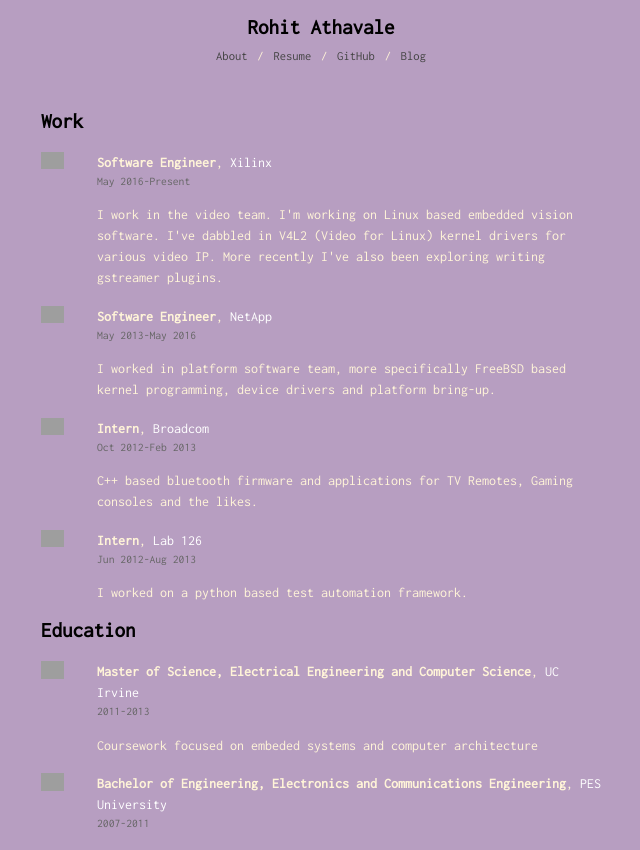
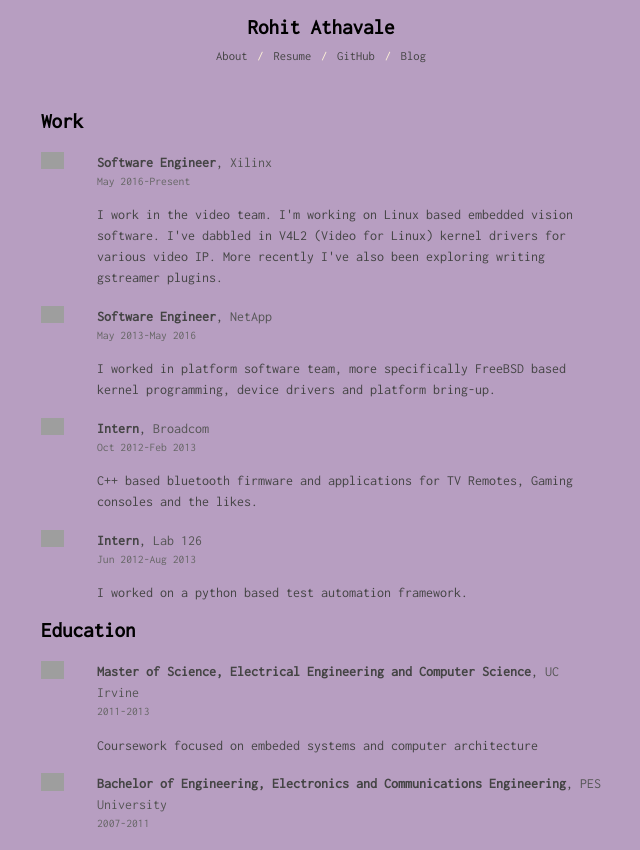
Before and after one commit to Rohit-Athavale/website-template, a plain HTML site: page resume.html in a window 1280 px wide. Shown: the top 850 px of the page, without its empty margins (319-959 px from the left). Drawn offline with Linux system fonts and the light colour scheme; grey boxes are pictures that could not be loaded.

Commit message:
index: css: Add comments and update colors for Resume

```diff
--- a/index.css
+++ b/index.css
@@ -14,16 +14,16 @@
     color:#FFF4D8;
     background-color:#B79EC1;
     }
+  /* Links */
   a{
     color:white;
     text-decoration:none
     }
+  /* Mouse hovering over a link */
   a:hover,a:focus{
     text-decoration:underline
     }
-  a.icon:hover,a.icon:focus{
-    text-decoration:none
-    }
+  /* h3, h4, h4, h5, h6 usage ??? */
   h1,h2,h3,h4,h5,h6{
     margin-bottom:.5rem;
     font-weight:bold;
@@ -47,11 +47,13 @@
       margin-top:1rem;
       font-size:1rem
       }
+	/* Paragraph  */
     p{
       margin-top:0;
       margin-bottom:1rem
 
       }
+	/* Code usage ?? */
     code{
       font-family:'Inconsolata',Courier,monospace;
       padding:.25em .5em;
@@ -61,6 +63,7 @@
     code a{
       color:#c7254e
       }
+	/* Do not change */
     .container{
       max-width:40rem;
       padding-left:2rem;
@@ -74,6 +77,7 @@
     header .title{
       margin:0
       }
+	/* Rohit Athavale header color */
     header .title a{
       color:black
       }
@@ -81,6 +85,7 @@
       font-size:90%;
       margin-top:.5rem
       }
+	/* About / Resume / Github / Blog */
     header .nav a{
       color:#444;
       margin-left:.25rem;
@@ -115,7 +120,11 @@
       margin:0 0 1rem
       }
     .resume .item .body{
-      margin-left:4rem
+	    margin-left:4rem;
+      color:#444;
+      }
+    .resume .item .body a{
+      color:#555;
       }
     .resume .item .body .duration{
       color:#666
```
